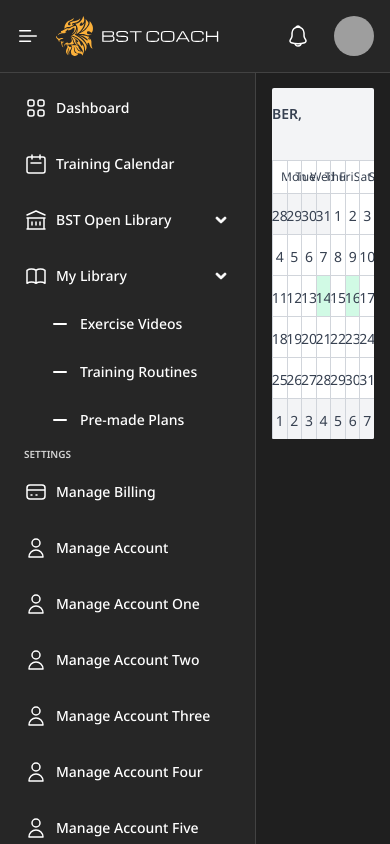
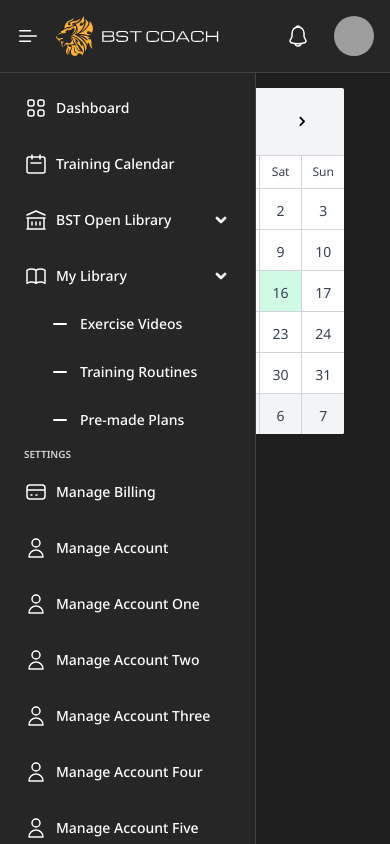
Before and after one commit to rajdevkar/bst-components, a Vue app: page / in a window 390 px wide. Built offline with nearby package versions, Linux system fonts and the light colour scheme; grey boxes are pictures that could not be loaded.

Commit message:
changed sidebar position fixed

```diff
--- a/src/components/Sidebar.vue
+++ b/src/components/Sidebar.vue
@@ -1,7 +1,7 @@
 <template>
   <div class="peer flex-col space-y-4 overflow-y-scroll bg-neutral-800 border-r border-neutral-350 text-white px-2 py-4"
        :class="{
-            'w-64': !collapsedSidebar, // This class is only applied when sidebar is expanded
+            'w-64 fixed md:relative z-10': !collapsedSidebar, // This class is only applied when sidebar is expanded
             'hidden md:flex': collapsedSidebar // This class is for hiding sidebar in mobile view
         }">
     <SidebarLink name="Dashboard" icon-link="./assets/svg/dashboard.svg#svg" :collapsed="collapsedSidebar"/>
```
